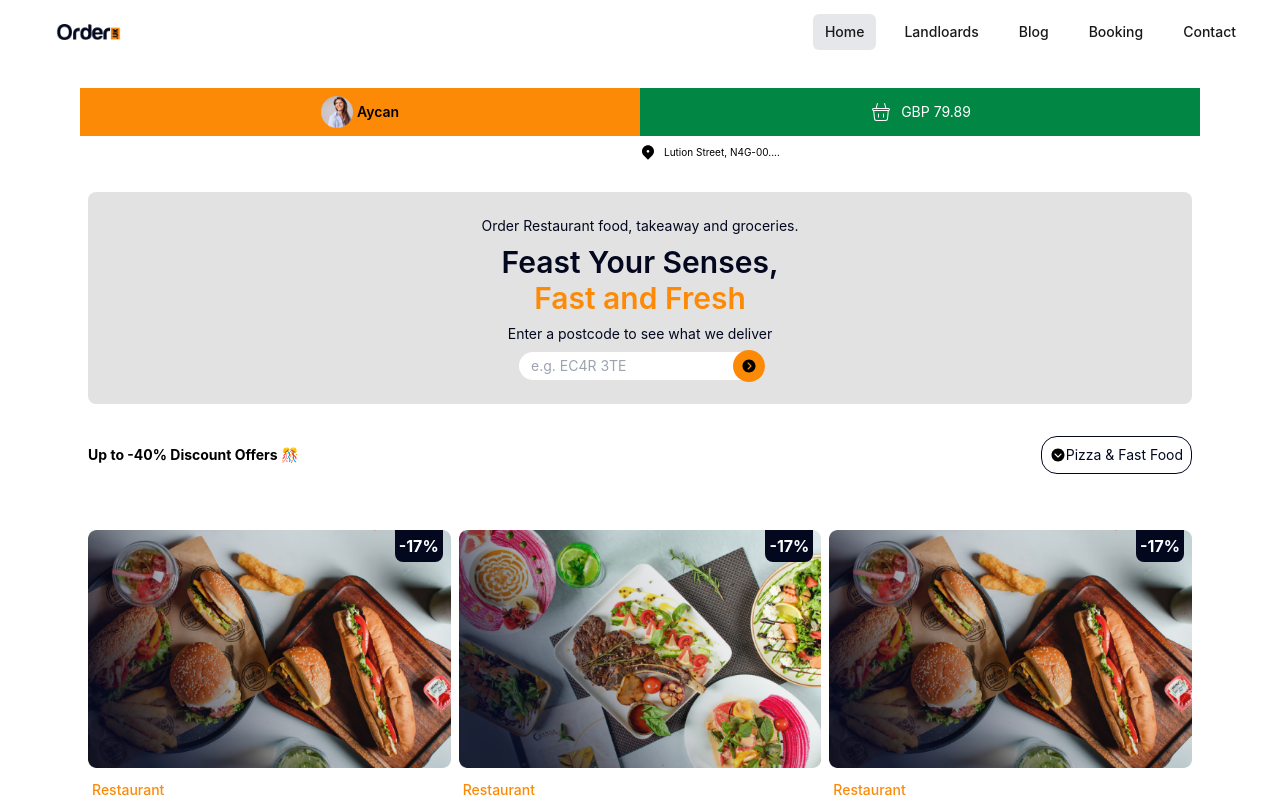
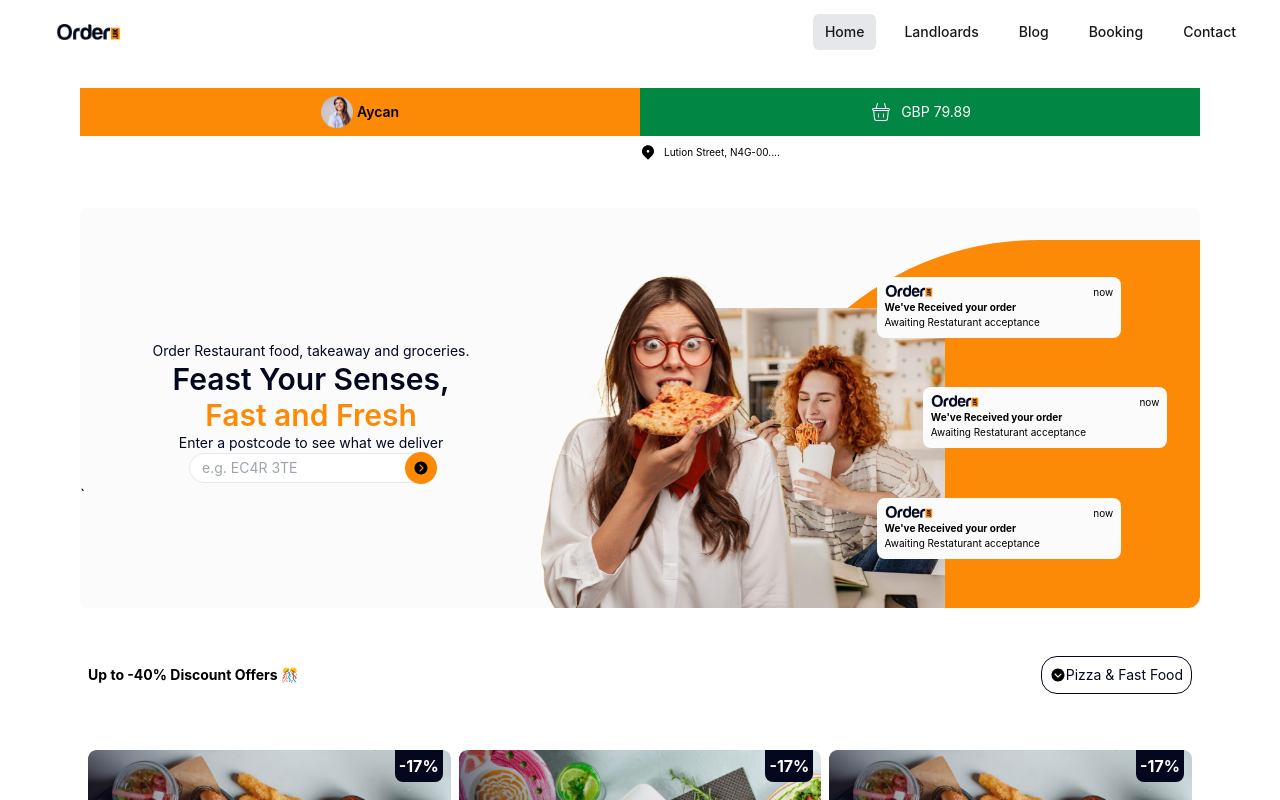
Before and after one commit to nelsonmunthe/food-delivery-frontend, a React (Create React App) app: page / in a window 1280 px wide. Shown: the top 800 px of the page. Built offline with nearby package versions, Linux system fonts and the light colour scheme.

Commit message:
update homepage

```diff
--- a/src/pages/home/Home.tsx
+++ b/src/pages/home/Home.tsx
@@ -26,7 +26,8 @@ import imageRider from "../../assets/images/group9.png"
 import orderImage1 from "../../assets/images/order-food 2.png"
 import orderImage2 from "../../assets/images/food 3.png"
 import orderImage3 from "../../assets/images/order 4.png"
-
+import pictureEat1 from "../../assets/images/picute-eat1.png"
+import pictureEat2 from "../../assets/images/picture-eat2.png"
 const Home = () => {
     return(
         <div className="grid grid-cols-1 lg:mx-20">
@@ -49,7 +50,7 @@ const Home = () => {
                     </div>
                 </div>
             </section>
-            <section className="px-2 py-6 bg-backgroundGray gap-2 m-2 rounded-lg flex flex-col justify-center">
+            <section className="sm:hidden px-2 py-6 bg-backgroundGray gap-2 m-2 rounded-lg flex flex-col justify-center">
                 <span className="text-[#03081F] text-center text-sm">Order Restaurant food, takeaway and groceries.</span>
                 <div className="flex flex-col">
                     <h1 className="text-[#03081F] text-center font-semibold text-3xl">
@@ -69,6 +70,61 @@ const Home = () => {
                         <IoIosArrowDroprightCircle  className=""/>
                     </div>
                 </div>
+            </section>
+            <section className="hidden bg-[#FBFBFB] gap-2 rounded-lg sm:grid grid-cols-12 pt-8 relative rounded-br-xl md:h-[250px] lg:h-[400px]">
+               <div className="flex flex-col justify-center col-span-5">
+                    <span className="text-[#03081F] text-center text-sm">Order Restaurant food, takeaway and groceries.</span>
+                    <div className="flex flex-col">
+                        <h1 className="text-[#03081F] text-center font-semibold text-3xl">
+                            Feast Your Senses, <br /> <span className="text-center font-semibold text-3xl text-[#FC8A06]">Fast and Fresh</span>
+                        </h1>
+
+                    </div>
+                    <span className="text-[#03081F] text-center text-sm">Enter a postcode to see what we deliver</span>
+                    <div className="relative flex justify-center items-center mx-auto">
+                        <input
+                            type="text"
+                            name="feedback"
+                            placeholder="e.g. EC4R 3TE"
+                            className="text-sm py-1 px-3 rounded-2xl w-ful border border-gray-200"
+                        />
+                        <div className="absolute -bottom-[0.5] -right-1 bg-backgroundOrange rounded-3xl p-2">
+                            <IoIosArrowDroprightCircle  className=""/>
+                        </div>
+                    </div>`
+               </div>
+               <div className="flex flex-col col-span-2">
+               </div>
+               <div className="col-span-5 bg-backgroundOrange rounded-br-xl grid grid-flow-row-dense grid-cols-12 grid-rows-3 relative rounded-tl-[300px]">
+                    <div className="top-[10%] left-[30%] absolute flex flex-col bg-[#FBFBFB] p-2 col-span-2 rounded-lg z-50">
+                        <div className="flex justify-between">
+                            <img src={logo} alt="logo"  className="h-2 lg:h-3"/>
+                            <span className="text-[10px] lg:pl-40">now</span>
+                        </div>
+                        <span className="font-bold text-[8px] lg:text-[10px]">We've Received your order</span>
+                        <span className="text-[8px] lg:text-[10px]">Awaiting Restaturant acceptance</span>
+                    </div>
+                    <div className="top-[40%] left-[40%] absolute flex flex-col bg-[#FBFBFB] p-2 col-span-2 rounded-lg z-50">
+                        <div className="flex justify-between">
+                            <img src={logo} alt="logo"  className="h-2 lg:h-3"/>
+                            <span className="text-[10px] lg:pl-40">now</span>
+                        </div>
+                        <span className="font-bold text-[8px] lg:text-[10px]">We've Received your order</span>
+                        <span className="text-[8px] lg:text-[10px]">Awaiting Restaturant acceptance</span>
+                    </div>
+                    <div className="top-[70%] left-[30%] absolute flex flex-col bg-[#FBFBFB] p-2 col-span-2 rounded-lg z-50">
+                        <div className="flex justify-between">
+                            <img src={logo} alt="logo"  className="h-2 lg:h-3"/>
+                            <span className="text-[10px] lg:pl-40">now</span>
+                        </div>
+                        <span className="font-bold text-[8px] lg:text-[10px]">We've Received your order</span>
+                        <span className="text-[8px] lg:text-[10px]">Awaiting Restaturant acceptance</span>
+                    </div>
+
+               </div>
+
+                <img src={pictureEat1}  className="absolute object-fit bottom-0 left-[30%] z-50 h-[180px] lg:h-[340px] "/>
+                <img src={pictureEat2}  className="absolute object-fit bottom-0 left-[55%] z-40 h-[150px] lg:h-[300px]"/>
             </section>
             <section className="px-2 flex justify-between items-center gap-1">
                 <span className="text-sm font-bold">Up to -40% Discount Offers 🎊 </span>
```
Also changed, not shown: src/assets/images/picture-eat2.png (added), src/assets/images/picute-eat1.png (added).
